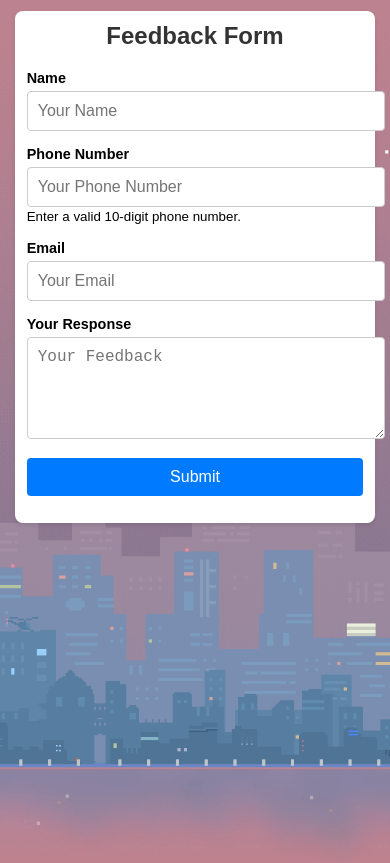
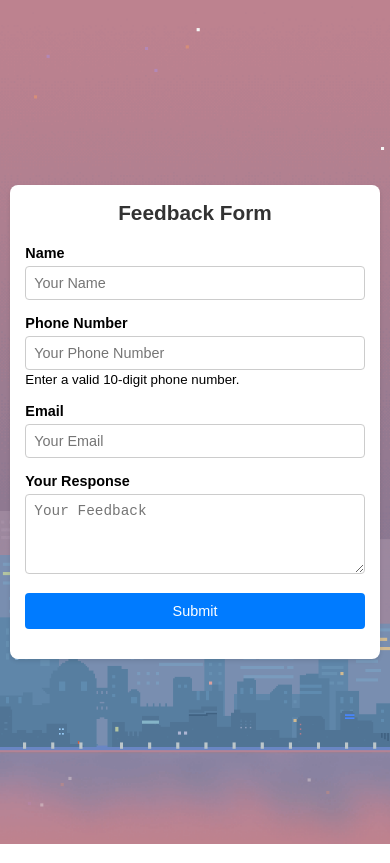
Before and after one commit to Sharukh-009/Feedbackform, a plain HTML site: page index.html in a window 390 px wide. Drawn offline with Linux system fonts and the light colour scheme.

Commit message:
Update style.css

```diff
--- a/style.css
+++ b/style.css
@@ -1,10 +1,14 @@
 body {
     font-family: Arial, sans-serif;
     height: 100vh;
-            background-image: url('1d26c5b022c071fb8f1e3ae2f0f65ba9.gif');
-            background-size: cover;
-            background-repeat: no-repeat;
-            background-position: center bottom;
+    margin: 0;
+    display: flex;
+    align-items: center;
+    justify-content: center;
+    background-image: url('1d26c5b022c071fb8f1e3ae2f0f65ba9.gif');
+    background-size: cover;
+    background-repeat: no-repeat;
+    background-position: center bottom;
 }
 
 .form-container {
@@ -15,16 +19,67 @@ body {
     background-color: white;
     border-radius: 8px;
     box-shadow: 0 2px 4px rgba(0, 0, 0, 0.1);
+    box-sizing: border-box;
 }
+
+.form-container h2 {
+    text-align: center;
+    margin: 0 0 20px 0;
+    color: #333;
+    font-size: 1.5rem;
+}
+
+.form-group {
+    margin-bottom: 15px;
+}
+
+.form-group label {
+    display: block;
+    margin-bottom: 5px;
+    font-weight: bold;
+    font-size: 1rem;
+}
+
+.form-group input,
+.form-group textarea {
+    width: 100%;
+    padding: 10px;
+    border: 1px solid #ccc;
+    border-radius: 4px;
+    font-size: 1rem;
+    box-sizing: border-box;
+}
+
+.form-group textarea {
+    resize: vertical;
+    min-height: 80px;
+}
+
+.form-group button {
+    width: 100%;
+    padding: 12px;
+    background-color: #007bff;
+    color: #fff;
+    border: none;
+    border-radius: 4px;
+    font-size: 1rem;
+    cursor: pointer;
+    transition: background-color 0.3s ease;
+}
+
+.form-group button:hover {
+    background-color: #0056b3;
+}
+
+/* Responsive Design */
 @media (max-width: 768px) {
     .form-container {
+        width: 95%;
         padding: 4%;
     }
-}
 
-@media (max-width: 480px) {
-    .form-container {
-        padding: 3%;
+    .form-container h2 {
+        font-size: 1.3rem;
     }
 
     .form-group label {
@@ -38,52 +93,7 @@ body {
     }
 
     .form-group button {
-        font-size: 0.9rem;
-        padding: 8px;
+        font-size: 0.9rem; /* Adjust button font size */
+        padding: 10px; /* Reduce button padding */
     }
 }
-.form-container h2 {
-    text-align: center;
-    margin: 0 0 20px 0;
-    color: #333;
-}
-
-.form-group {
-    margin-bottom: 15px;
-}
-
-.form-group label {
-    display: block;
-    margin-bottom: 5px;
-    font-weight: bold;
-}
-
-.form-group input,
-.form-group textarea {
-    width: 100%;
-    padding: 10px;
-    border: 1px solid #ccc;
-    border-radius: 4px;
-    font-size: 1rem;
-}
-
-.form-group textarea {
-    resize: vertical;
-    min-height: 80px;
-}
-
-.form-group button {
-    width: 100%;
-    padding: 10px;
-    background-color: #007bff;
-    color: #fff;
-    border: none;
-    border-radius: 4px;
-    font-size: 1rem;
-    cursor: pointer;
-    transition: background-color 0.3s ease;
-}
-
-.form-group button:hover {
-    background-color: #0056b3;
-}
```
